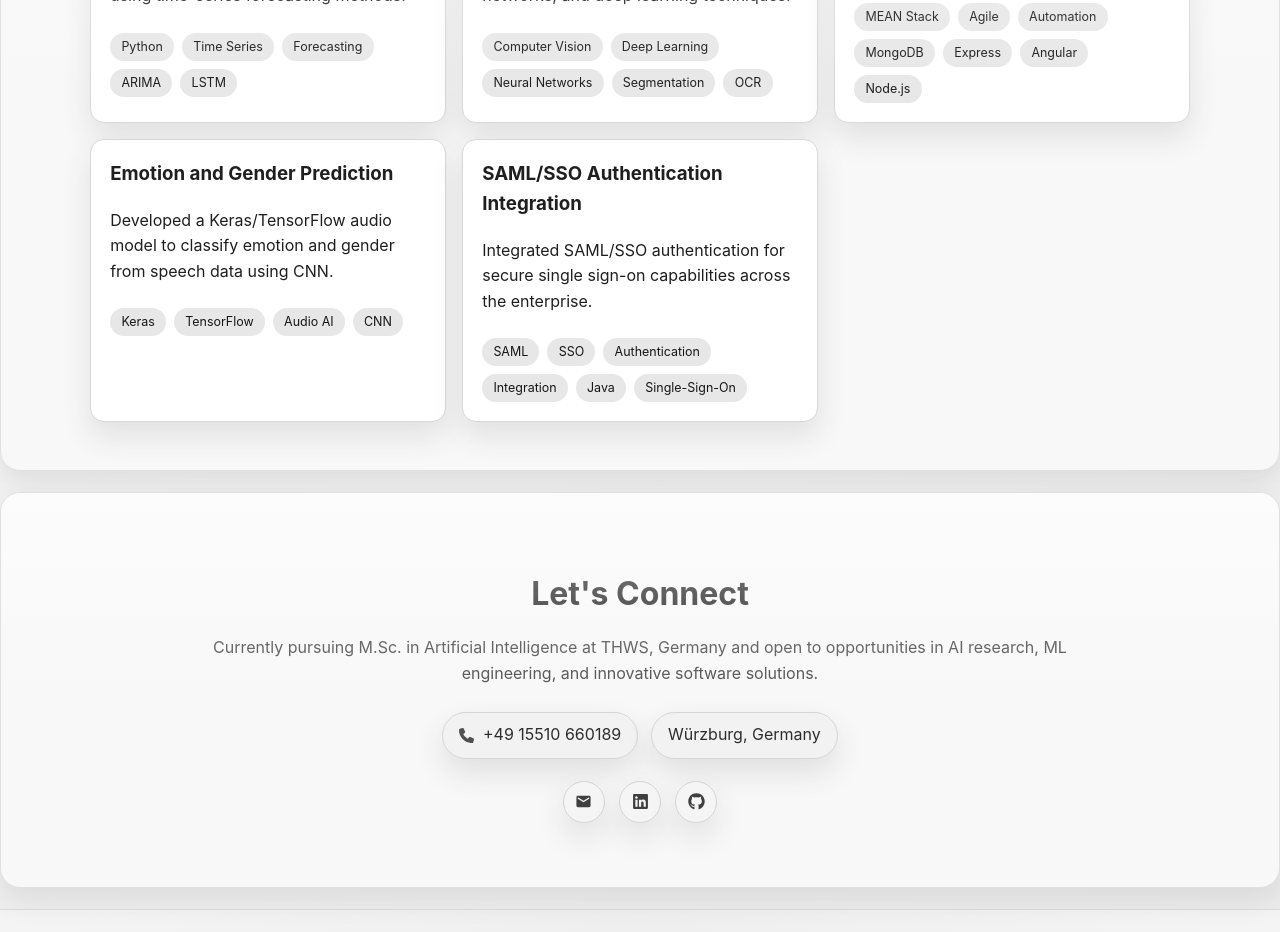
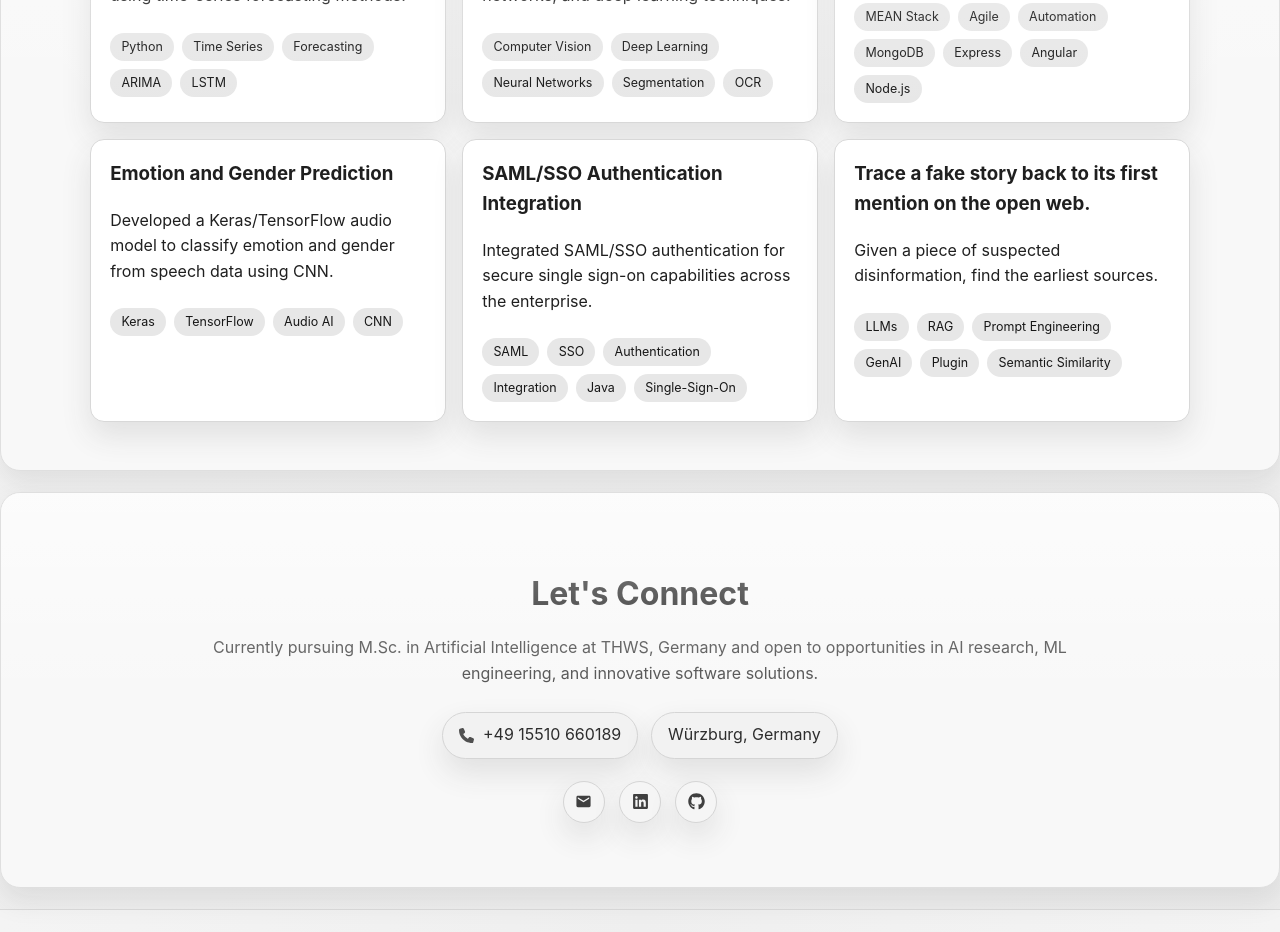
Before and after one commit to DamianJack/damian-portfolio, a React (Vite) app: page / in a window 1280 px wide. Shown: the part 3880-4812 px from the top of the page. Built offline with nearby package versions, Linux system fonts and the light colour scheme.

Commit message:
add new project item for tracing disinformation sources

```diff
--- a/src/data/siteData.js
+++ b/src/data/siteData.js
@@ -130,6 +130,12 @@ export const projectItems = [
       'Integrated SAML/SSO authentication for secure single sign-on capabilities across the enterprise.',
     tags: ['SAML', 'SSO', 'Authentication', 'Integration', 'Java', 'Single-Sign-On'],
   },
+  {
+    title: 'Trace a fake story back to its first mention on the open web.',
+    description:
+      'Given a piece of suspected disinformation, find the earliest sources.',
+    tags: ['LLMs', 'RAG', 'Prompt Engineering', 'GenAI', 'Plugin', 'Semantic Similarity'],
+  }
 
 ];
 
```
